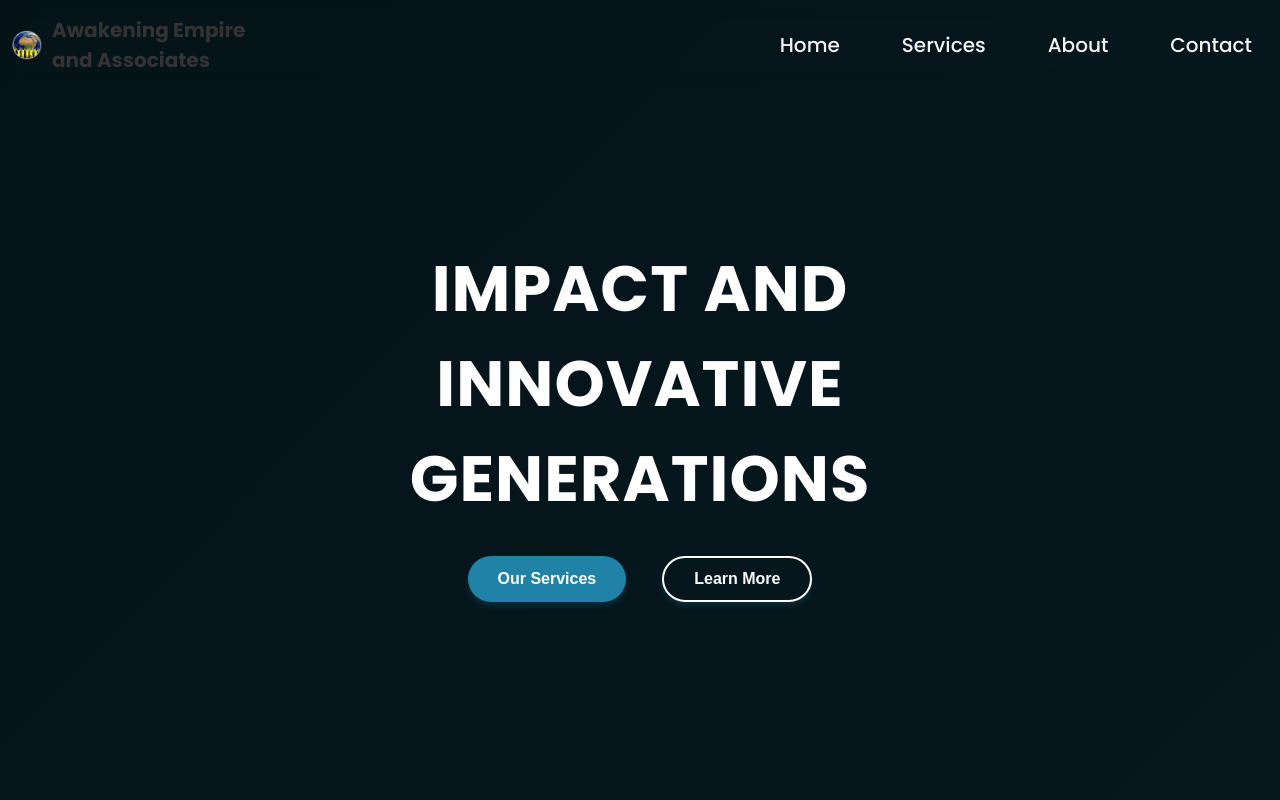
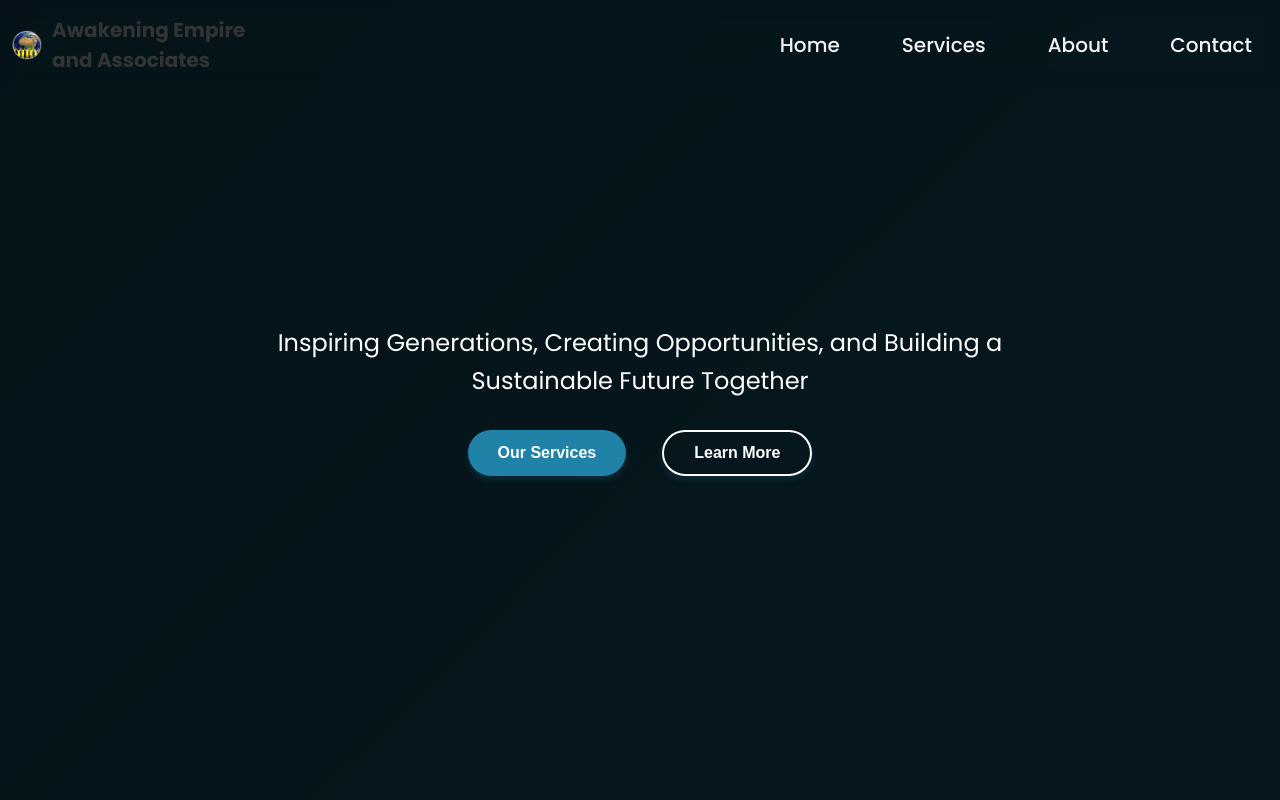
Before and after one commit to ikeoffiah/awkempire, a React (Create React App) app: page / in a window 1280 px wide. Shown: the top 800 px of the page. Built offline with nearby package versions, Linux system fonts and the light colour scheme.

Commit message:
added hero text

```diff
--- a/src/components/Header.js
+++ b/src/components/Header.js
@@ -15,10 +15,10 @@ function Header() {
     <header className="modern-header">
       <div className="header-overlay"></div>
       <div className="header-content">
-        <h1 className="header-title">Impact and innovative Generations</h1>
-        {/* <h2 className="header-subtitle" style={{ textAlign: 'center', margin: '0 auto', width: '100%' }}>
+        {/* <h1 className="header-title">Impact and innovative Generations</h1> */}
+        <h2 className="header-subtitle" style={{ textAlign: 'center', margin: '0 auto', width: '100%' }}>
           Inspiring Generations, Creating Opportunities, and Building a Sustainable Future Together
-        </h2> */}
+        </h2>
         <div className="header-cta">
           <button className="cta-button primary" onClick={handleLearnMore}>Our Services</button>
           <button className="cta-button secondary" onClick={handleLearnMore}>Learn More</button>
```
